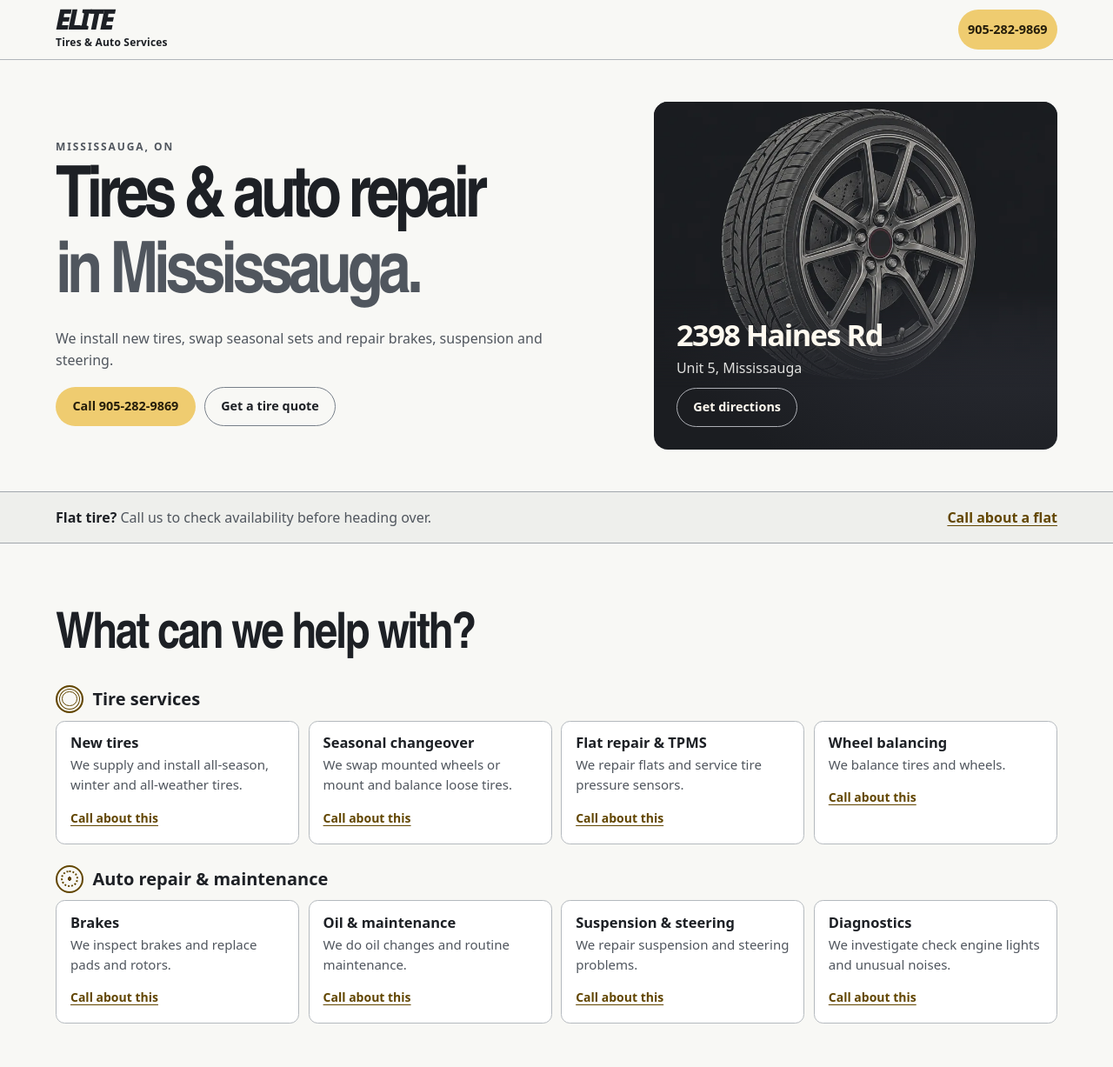
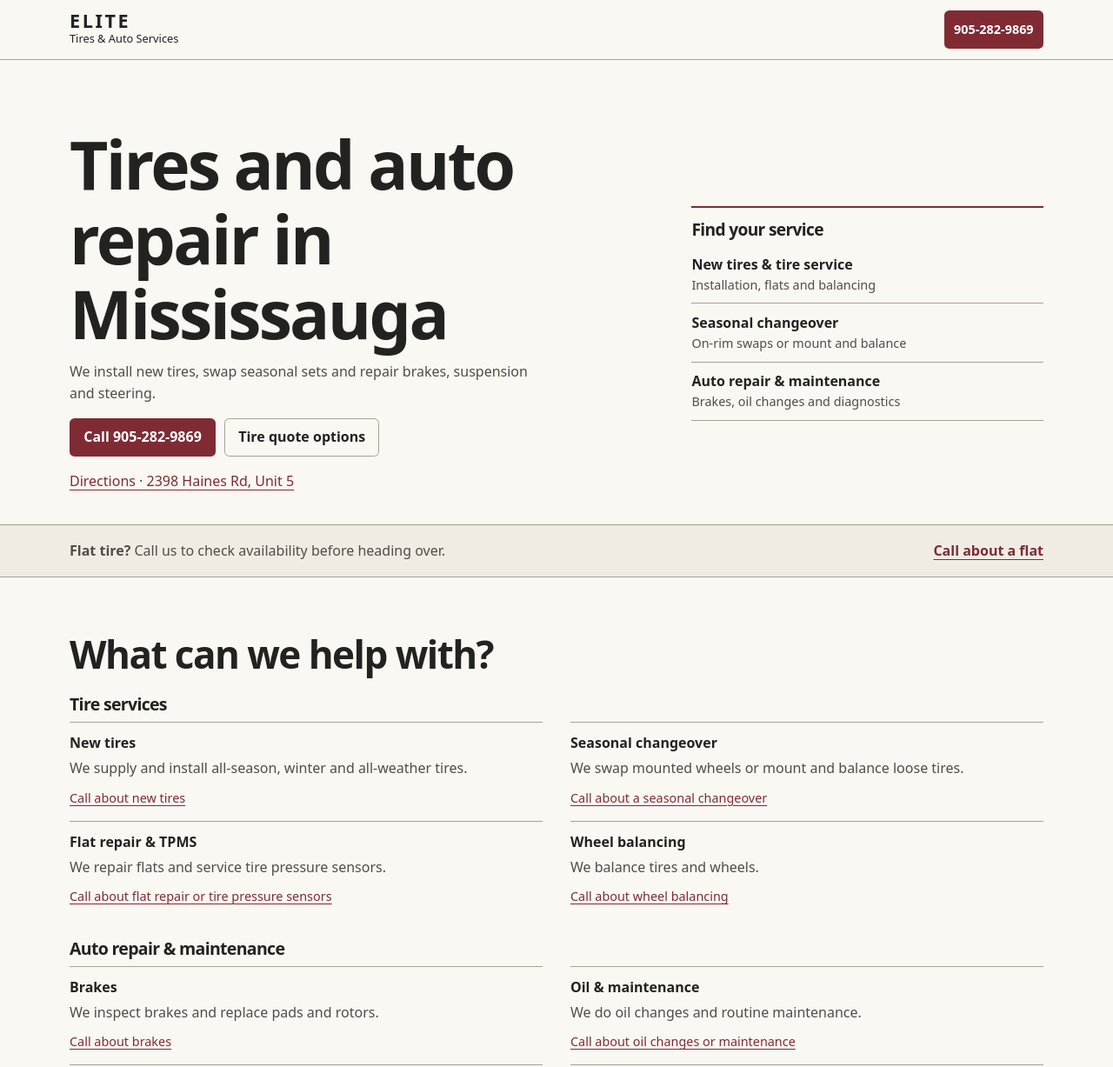
Before and after one commit to consultpramodh/elite-tires, a plain HTML site: page dist/index.html in a window 1280 px wide. Shown: the top 1227 px of the page at 87% size. Drawn offline with Linux system fonts and the light colour scheme.

Commit message:
Redesign Elite Tires around the service menu

```diff
--- a/dist/index.html
+++ b/dist/index.html
@@ -51,23 +51,21 @@
     <section class="hero">
       <div class="wrap hero-inner">
         <div class="hero-copy">
-          <p class="hero-location">MISSISSAUGA, ON</p>
-          <h1>Tires &amp; auto repair<br> <span>in Mississauga.</span></h1>
+
+          <h1>Tires and auto repair in Mississauga</h1>
           <p>We install new tires, swap seasonal sets and repair brakes, suspension and steering.</p>
           <div class="actions">
             <a class="button" href="tel:+19052829869">Call 905-282-9869</a>
-            <a class="button outline" href="#quote">Get a tire quote</a>
+            <a class="button outline" href="#quote">Tire quote options</a>
           </div>
-          <a class="address-link" href="https://maps.app.goo.gl/HdeqtNtrkwiEUys68">2398 Haines Rd, Unit 5</a>
+          <a class="address-link" href="https://maps.app.goo.gl/HdeqtNtrkwiEUys68">Directions · 2398 Haines Rd, Unit 5</a>
         </div>
-        <div class="hero-panel">
-          <img class="wheel-study" src="/wheel-study.webp" width="900" height="600" alt="" fetchpriority="high">
-          <div class="hero-panel-copy">
-            <strong>2398 Haines Rd</strong>
-            <p>Unit 5, Mississauga</p>
-            <a class="button outline" href="https://maps.app.goo.gl/HdeqtNtrkwiEUys68">Get directions</a>
-          </div>
-        </div>
+        <nav class="service-index" aria-label="Find a service">
+          <h2>Find your service</h2>
+          <a href="#tires"><strong>New tires &amp; tire service</strong><span>Installation, flats and balancing</span></a>
+          <a href="#seasonal"><strong>Seasonal changeover</strong><span>On-rim swaps or mount and balance</span></a>
+          <a href="#repair"><strong>Auto repair &amp; maintenance</strong><span>Brakes, oil changes and diagnostics</span></a>
+        </nav>
       </div>
     </section>
 
@@ -80,25 +78,25 @@
 
     <section class="wrap section" id="services">
       <h2>What can we help with?</h2>
-      <h3 class="group-title"><span class="service-motif tire-motif" aria-hidden="true"></span>Tire services</h3>
+      <h3 class="group-title" id="tires">Tire services</h3>
       <div class="services">
-        <article><h4>New tires</h4><p>We supply and install all-season, winter and all-weather tires.</p><a href="tel:+19052829869" aria-label="Call about new tires">Call about this</a></article>
-        <article><h4>Seasonal changeover</h4><p>We swap mounted wheels or mount and balance loose tires.</p><a href="tel:+19052829869" aria-label="Call about a seasonal changeover">Call about this</a></article>
-        <article><h4>Flat repair &amp; TPMS</h4><p>We repair flats and service tire pressure sensors.</p><a href="tel:+19052829869" aria-label="Call about flat repair or tire pressure sensors">Call about this</a></article>
-        <article><h4>Wheel balancing</h4><p>We balance tires and wheels.</p><a href="tel:+19052829869" aria-label="Call about wheel balancing">Call about this</a></article>
+        <article><h4>New tires</h4><p>We supply and install all-season, winter and all-weather tires.</p><a href="tel:+19052829869" >Call about new tires</a></article>
+        <article><h4>Seasonal changeover</h4><p>We swap mounted wheels or mount and balance loose tires.</p><a href="tel:+19052829869" >Call about a seasonal changeover</a></article>
+        <article><h4>Flat repair &amp; TPMS</h4><p>We repair flats and service tire pressure sensors.</p><a href="tel:+19052829869" >Call about flat repair or tire pressure sensors</a></article>
+        <article><h4>Wheel balancing</h4><p>We balance tires and wheels.</p><a href="tel:+19052829869" >Call about wheel balancing</a></article>
       </div>
-      <h3 class="group-title"><span class="service-motif brake-motif" aria-hidden="true"></span>Auto repair &amp; maintenance</h3>
+      <h3 class="group-title" id="repair">Auto repair &amp; maintenance</h3>
       <div class="services">
-        <article><h4>Brakes</h4><p>We inspect brakes and replace pads and rotors.</p><a href="tel:+19052829869" aria-label="Call about brakes">Call about this</a></article>
-        <article><h4>Oil &amp; maintenance</h4><p>We do oil changes and routine maintenance.</p><a href="tel:+19052829869" aria-label="Call about oil changes or maintenance">Call about this</a></article>
-        <article><h4>Suspension &amp; steering</h4><p>We repair suspension and steering problems.</p><a href="tel:+19052829869" aria-label="Call about suspension or steering">Call about this</a></article>
-        <article><h4>Diagnostics</h4><p>We investigate check engine lights and unusual noises.</p><a href="tel:+19052829869" aria-label="Call about diagnostics">Call about this</a></article>
+        <article><h4>Brakes</h4><p>We inspect brakes and replace pads and rotors.</p><a href="tel:+19052829869" >Call about brakes</a></article>
+        <article><h4>Oil &amp; maintenance</h4><p>We do oil changes and routine maintenance.</p><a href="tel:+19052829869" >Call about oil changes or maintenance</a></article>
+        <article><h4>Suspension &amp; steering</h4><p>We repair suspension and steering problems.</p><a href="tel:+19052829869" >Call about suspension or steering</a></article>
+        <article><h4>Diagnostics</h4><p>We investigate check engine lights and unusual noises.</p><a href="tel:+19052829869" >Call about diagnostics</a></article>
       </div>
     </section>
 
     <section class="band" id="quote">
       <div class="wrap section split">
-        <div><h2>Get a tire quote</h2><p>Tell us what you drive and the type of tires you’re looking for.</p><a class="button" href="requests.html#tire-quote">Preview the tire quote form</a></div>
+        <div><h2>Get a tire quote</h2><p>Call with your vehicle year, make, model and tire size if you know it.</p><div class="actions"><a class="button" href="tel:+19052829869">Call for a quote</a><a class="button outline" href="requests.html#tire-quote">Preview the tire quote form</a></div></div>
         <div class="callout"><h3>Request a service visit</h3><p>Tell us what you need and when you’d prefer to come in.</p><a class="button outline" href="requests.html#service-visit">Preview the service request form</a></div>
       </div>
     </section>
--- a/dist/style.css
+++ b/dist/style.css
@@ -1,261 +1,114 @@
-/* Theme */
+/* Workshop typography and palette */
 :root {
-  color-scheme: dark light;
+  color-scheme: light;
+  --bg: #faf8f3;
+  --surface: #f0ece4;
+  --card: #fffdf9;
+  --ink: #222321;
+  --muted: #514d47;
+  --line: #aaa094;
+  --accent: #802b34;
+  --accent-ink: #fff;
+  --link: #802b34;
+  --focus: #802b34;
   font-family: system-ui, sans-serif;
-  scroll-padding-top: 5.75rem;
+  scroll-padding-top: 5rem;
 }
-/* Base and shared controls */
+@media (prefers-color-scheme: dark) {
+  :root {
+    color-scheme: dark;
+    --bg: #201f1e;
+    --surface: #2b2826;
+    --card: #262422;
+    --ink: #faf7f0;
+    --muted: #d0c7ba;
+    --line: #898077;
+    --accent: #edb5b7;
+    --accent-ink: #351a20;
+    --link: #f4bdbf;
+    --focus: #f4bdbf;
+  }
+}
 * { box-sizing: border-box; }
 body { margin: 0; background: var(--bg); color: var(--ink); line-height: 1.55; }
-h1, h2, h3, p { margin: 0; }
-h1, h2, h3 { line-height: 1.07; text-wrap: balance; }
-h1, h2 {
-  font-family: "Arial Narrow", "Liberation Sans Narrow", system-ui, sans-serif;
-  font-weight: 900;
-  letter-spacing: -.04em;
-}
-h1 { font-size: clamp(2.55rem, 7.3vw, 6rem); }
-h2 { font-size: clamp(2rem, 4.5vw, 3.6rem); }
-h3 { font-size: 1.25rem; }
+h1, h2, h3, h4, p { margin: 0; }
+h1, h2, h3 { line-height: 1.12; letter-spacing: -.035em; }
+h1 { font-size: clamp(2.3rem, 6vw, 5rem); font-weight: 720; }
+h2 { font-size: clamp(1.65rem, 3.5vw, 2.75rem); }
+h3 { font-size: 1.22rem; }
 p, address { color: var(--muted); }
-a { color: var(--link); text-underline-offset: .2em; }
-a:hover { text-decoration-thickness: .15em; }
-:focus-visible { outline: 3px solid var(--focus); outline-offset: 4px; }
-.wrap { width: min(100% - 2rem, 72rem); margin-inline: auto; }
-.section { padding-block: clamp(2.5rem, 6vw, 5rem); }
-.button, .actions a, .services a, .footer a, .urgent a, .callout a, .seasonal a, .address-link {
+a { color: var(--link); text-underline-offset: .22em; }
+a:hover { text-decoration-thickness: .13em; }
+:focus-visible { outline: 3px solid var(--focus); outline-offset: 3px; }
+.wrap { width: min(calc(100% - 2rem), 70rem); margin-inline: auto; }
+.section { padding-block: clamp(2rem, 5vw, 4rem); }
+.actions { display: flex; flex-wrap: wrap; gap: .625rem; margin-top: 1rem; }
+.button, .address-link, .urgent a, .services a, .callout a, .seasonal a, .footer a {
   display: inline-flex;
   align-items: center;
   min-height: 44px;
 }
 .button {
   justify-content: center;
-  padding: .65rem 1rem;
-  border: 1px solid transparent;
-  border-radius: .6rem;
   background: var(--accent);
   color: var(--accent-ink);
-  font-weight: 800;
+  padding: .55rem .95rem;
+  border: 1px solid transparent;
+  border-radius: .35rem;
   text-decoration: none;
+  font-weight: 720;
 }
 .button:hover { text-decoration: underline; }
-.outline { background: var(--card); border-color: var(--line); color: var(--ink); }
-.actions { display: flex; flex-wrap: wrap; gap: .625rem; margin-top: 1.25rem; }
-.skip { position: fixed; z-index: 5; top: .5rem; left: .5rem; transform: translateY(-160%); }
+.outline { background: transparent; color: var(--ink); border-color: var(--line); }
+.skip { position: fixed; z-index: 3; top: .5rem; left: .5rem; transform: translateY(-160%); }
 .skip:focus { transform: none; }
 
-/* Header and hero */
+/* Header and service finder */
 .top { position: sticky; top: 0; z-index: 2; background: var(--bg); border-bottom: 1px solid var(--line); }
-.header { display: flex; align-items: center; justify-content: space-between; gap: .75rem; min-height: 4.5rem; }
-.brand { display: grid; align-content: center; min-height: 44px; color: var(--ink); text-decoration: none; }
-.brand strong { font-size: 1.85rem; line-height: .95; letter-spacing: -.075em; font-weight: 950; }
-.brand span { font-size: .75rem; font-weight: 650; }
-.header .button { padding-inline: .65rem; white-space: nowrap; }
-.hero { overflow: hidden; background: var(--surface); }
-.hero-inner { display: grid; align-items: center; padding-block: clamp(2rem, 7vw, 6rem); }
-.hero p { margin-top: 1rem; max-width: 35rem; }
-.address-link { margin-top: .5rem; font-size: .95rem; }
-.urgent { border-block: 1px solid var(--line); background: var(--accent); color: var(--accent-ink); }
-.urgent-inner { display: flex; flex-wrap: wrap; align-items: center; justify-content: space-between; gap: 0 1rem; padding-block: .6rem; }
-.urgent p, .urgent a { color: inherit; }
-.urgent a { font-weight: 800; }
+.header { display: flex; align-items: center; justify-content: space-between; gap: .65rem; min-height: 4.25rem; }
+.header .button { white-space: nowrap; padding-inline: .65rem; font-size: .9rem; }
+.brand { min-height: 44px; display: grid; align-content: center; text-decoration: none; color: var(--ink); }
+.brand strong { font-size: 1.35rem; letter-spacing: .12em; line-height: 1.05; }
+.brand span { font-size: .8rem; }
+.hero-inner { display: grid; gap: 1.5rem; padding-block: clamp(1.75rem, 6vw, 5rem) 1.75rem; }
+.hero-copy p { margin-top: .7rem; max-width: 33rem; }
+.address-link { margin-top: .4rem; }
+.service-index { border-top: 2px solid var(--accent); align-self: center; }
+.service-index h2 { font-size: 1.2rem; padding-block: .85rem .5rem; }
+.service-index a { display: grid; padding: .6rem 0; min-height: 44px; border-bottom: 1px solid var(--line); color: var(--ink); text-decoration: none; }
+.service-index a:hover strong { text-decoration: underline; }
+.service-index span { color: var(--muted); font-size: .9rem; }
+.urgent { background: var(--surface); border-block: 1px solid var(--line); }
+.urgent-inner { display: flex; align-items: center; justify-content: space-between; flex-wrap: wrap; gap: 0 1rem; padding-block: .45rem; }
+.urgent a { font-weight: 720; }
 
-/* Services and callouts */
-.services { display: grid; gap: .75rem; margin-top: 1.25rem; }
-.services article, .callout {
-  display: grid;
-  align-content: start;
-  gap: .45rem;
-  padding: 1.15rem;
-  background: var(--card);
-  border: 1px solid var(--line);
-  border-radius: .9rem;
-}
-.services a, .callout a { justify-self: start; font-weight: 750; }
+/* Service menu and practical information */
+.group-title { margin: 1.4rem 0 .55rem; }
+.services article { border-top: 1px solid var(--line); padding-block: .7rem .25rem; }
+.services p { margin-top: .25rem; }
+.services a { font-size: .9rem; }
 .band { background: var(--surface); border-block: 1px solid var(--line); }
-.split { display: grid; align-items: start; gap: 1.25rem; }
-.split h2 + p, address { margin-top: .75rem; }
+.split { display: grid; align-items: start; gap: 1.5rem; }
+.split h2 + p, address, .callout p { margin-top: .55rem; }
 address { font-style: normal; }
-.seasonal { margin-bottom: 2.5rem; padding: 1.25rem; border-left: .3rem solid var(--accent); background: var(--surface); }
-.seasonal h2 { font-size: clamp(1.5rem, 3vw, 2.35rem); }
-.seasonal p { margin-top: .5rem; }
-
-/* FAQ, footer and secondary pages */
+.callout { border-left: 2px solid var(--line); padding-left: 1rem; }
+.callout .button { margin-top: .65rem; }
 .questions details { border-top: 1px solid var(--line); }
 .questions details:last-child { border-bottom: 1px solid var(--line); }
-summary { display: list-item; min-height: 44px; padding: .75rem .25rem; cursor: pointer; font-weight: 750; }
-.questions p { padding: 0 .25rem 1rem; }
-.footer { display: flex; align-items: center; flex-wrap: wrap; gap: .5rem 1.5rem; padding-block: 1.4rem; }
+summary { min-height: 44px; padding-block: .7rem; cursor: pointer; font-weight: 700; }
+.questions p { padding-bottom: .9rem; }
+.seasonal { margin-bottom: 2.5rem; padding: 1.25rem; background: var(--surface); }
+.seasonal h2 { font-size: 1.55rem; }
+.seasonal p { margin-top: .4rem; }
+.seasonal-compare { display: grid; grid-template-columns: repeat(2, minmax(0, 1fr)); gap: 1rem; margin-top: 1rem; }
+.seasonal-compare > div { border-top: 1px solid var(--line); padding-top: .65rem; }
+.seasonal-wheel { display: block; width: 2.5rem; aspect-ratio: 1; margin-bottom: .5rem; border: .4rem solid var(--muted); border-radius: 50%; }
+.seasonal-wheel.mounted { background: conic-gradient(var(--line) 0 12%, var(--card) 12% 25%, var(--line) 25% 37%, var(--card) 37% 50%, var(--line) 50% 62%, var(--card) 62% 75%, var(--line) 75% 87%, var(--card) 87%); }
+.footer { display: flex; flex-wrap: wrap; align-items: center; gap: .5rem 1rem; padding-block: 1.25rem; }
 .footer small { color: var(--muted); }
 .legal { max-width: 45rem; }
 .legal p, .legal h2 { margin-top: 1rem; }
-
-@media (min-width: 46rem) {
-  .services { grid-template-columns: repeat(4, minmax(0, 1fr)); }
-  .split { grid-template-columns: 1fr 1fr; gap: 2.5rem; }
+@media (min-width: 50rem) {
+  .hero-inner { grid-template-columns: minmax(0, 1.65fr) minmax(0, 1fr); gap: 3rem; }
+  .services, .split { display: grid; grid-template-columns: repeat(2, minmax(0, 1fr)); column-gap: 2rem; }
 }
-
-@media (prefers-reduced-motion: reduce) {
-  *, *::before, *::after { animation: none !important; transition: none !important; }
-}
-
-/* Editorial layout */
-:root {
-  --bg: #191a1c;
-  --surface: #212327;
-  --card: #24262a;
-  --ink: #f8f8f5;
-  --muted: #c5c8cb;
-  --line: #626771;
-  --accent: #efcc70;
-  --accent-ink: #261e0b;
-  --link: #f2d389;
-  --focus: #ffe5a1;
-  --wheel-line: #b0b4c1;
-}
-@media (prefers-color-scheme: light) {
-  :root {
-    --bg: #f8f8f5;
-    --surface: #eeefec;
-    --card: #ffffff;
-    --ink: #1d2025;
-    --muted: #50565e;
-    --line: #777f89;
-    --link: #624600;
-    --focus: #574000;
-  }
-}
-.wrap { width: min(100% - 2.5rem, 72rem); }
-.header { min-height: 4.25rem; }
-.top { border-bottom-color: color-mix(in srgb, var(--line) 55%, var(--bg)); }
-.brand { gap: .15rem; }
-.brand strong { letter-spacing: -.065em; font-style: italic; }
-.brand span { letter-spacing: .015em; }
-.button { border-radius: 100vw; padding-inline: 1.15rem; font-size: .9rem; }
-.outline { background: transparent; }
-.hero { background: var(--bg); }
-.hero-inner { padding-block: 2.45rem 2.15rem; }
-.hero-location { font-size: .75rem; font-weight: 800; letter-spacing: .16em; }
-.hero-copy h1 { margin-top: .55rem; font-size: clamp(2.45rem, 6.4vw, 5.65rem); letter-spacing: -.065em; text-wrap: initial; }
-.hero-copy h1 span { color: var(--muted); }
-.hero-copy h1 + p { margin-top: .9rem; }
-.hero-copy .actions { margin-top: 1.1rem; }
-.hero-panel { display: none; }
-.urgent { background: var(--surface); color: var(--ink); border-color: color-mix(in srgb, var(--line) 65%, var(--surface)); }
-.urgent-inner { padding-block: .45rem; }
-.urgent p { color: var(--muted); }
-.urgent p strong { color: var(--ink); }
-.urgent a { color: var(--link); }
-.group-title { margin: 1.5rem 0 .55rem; }
-.services { margin-top: 0; gap: .65rem; }
-.services article { gap: .25rem; padding: .9rem 1rem .45rem; border-radius: .65rem; border-color: color-mix(in srgb,var(--line) 55%,var(--card)); }
-.services h4 { margin: 0; line-height: 1.2; font-size: 1.03rem; }
-.services p { font-size: .94rem; }
-.services a { font-size: .875rem; }
-.seasonal { border-left-width: 1px; }
-@media (min-width: 46rem) {
-  .hero-inner { grid-template-columns: 1.37fr 1fr; gap: clamp(1.25rem, 4vw, 4.5rem); padding-block: 3rem; }
-  .hero-copy .address-link { display: none; }
-  .hero-panel {
-    min-height: 23rem;
-    display: flex;
-    position: relative;
-    isolation: isolate;
-    overflow: hidden;
-    align-items: flex-end;
-    border-radius: 1rem;
-    padding: 1.65rem;
-    color: #fffaf0;
-    background: radial-gradient(ellipse at 88% 10%, #414650, #272930 48%, #1b1d21 85%);
-  }
-  .hero-panel-copy { position: relative; }
-  .hero-panel-copy strong { font-size: clamp(1.4rem, 3vw, 2.15rem); letter-spacing: -.045em; }
-  .hero-panel-copy p { margin: 0 0 .6rem; color: #e1e1df; }
-  .hero-panel-copy .button { color: #fffaf0; border-color: #adafb5; }
-  .hero-panel { min-height: 25rem; }
-  .wheel-study {
-    position: absolute;
-    z-index: -1;
-    inset: 0;
-    width: 100%;
-    height: 82%;
-    object-fit: cover;
-    mask-image: linear-gradient(#000 65%, transparent);
-  }
-}
-
-/* Fast visual cues for the two service groups. */
-.group-title {
-  display: flex;
-  align-items: center;
-  gap: .65rem;
-}
-.service-motif {
-  display: inline-grid;
-  place-items: center;
-  flex: 0 0 2rem;
-  aspect-ratio: 1;
-  border-radius: 50%;
-  border: 2px solid currentColor;
-  color: var(--link);
-}
-.service-motif::before {
-  content: "";
-  width: .95rem;
-  aspect-ratio: 1;
-  border: 1px solid currentColor;
-  border-radius: 50%;
-}
-.tire-motif {
-  box-shadow: inset 0 0 0 2px var(--bg), inset 0 0 0 3px currentColor;
-}
-.brake-motif::before {
-  border: 2px dotted currentColor;
-  background: radial-gradient(circle, currentColor 19%, transparent 22%);
-}
-@media (max-width: 45.999rem) {
-  .hero-panel {
-    display: block;
-    position: relative;
-    overflow: hidden;
-    aspect-ratio: 3.1;
-    border-radius: .8rem;
-    margin-top: .75rem;
-    background: #1b1d21;
-  }
-  .hero-panel-copy { display: none; }
-  .wheel-study {
-    display: block;
-    width: 100%;
-    height: 100%;
-    object-fit: cover;
-    object-position: center 47%;
-  }
-}
-
-.seasonal-compare {
-  display: grid;
-  grid-template-columns: repeat(2, minmax(0, 1fr));
-  gap: .75rem;
-  margin: 1rem 0 .25rem;
-}
-.seasonal-compare > div {
-  display: grid;
-  justify-items: start;
-  gap: .3rem;
-  border-top: 1px solid var(--line);
-  padding: .8rem 0 .25rem;
-}
-.seasonal-compare p { margin: 0; font-size: .875rem; }
-.seasonal-wheel {
-  width: 3rem;
-  aspect-ratio: 1;
-  border: .5rem solid var(--muted);
-  border-radius: 50%;
-}
-.seasonal-wheel.mounted {
-  background: radial-gradient(circle, var(--surface) 18%, transparent 20%),
-    conic-gradient(from 15deg, var(--link) 0 15%, var(--surface) 15% 25%,
-      var(--link) 25% 40%, var(--surface) 40% 50%, var(--link) 50% 65%,
-      var(--surface) 65% 75%, var(--link) 75% 90%, var(--surface) 90%);
-}
```
Also changed, not shown: dist/requests.html (+2 -2 lines), dist/wheel-study.webp (deleted).
